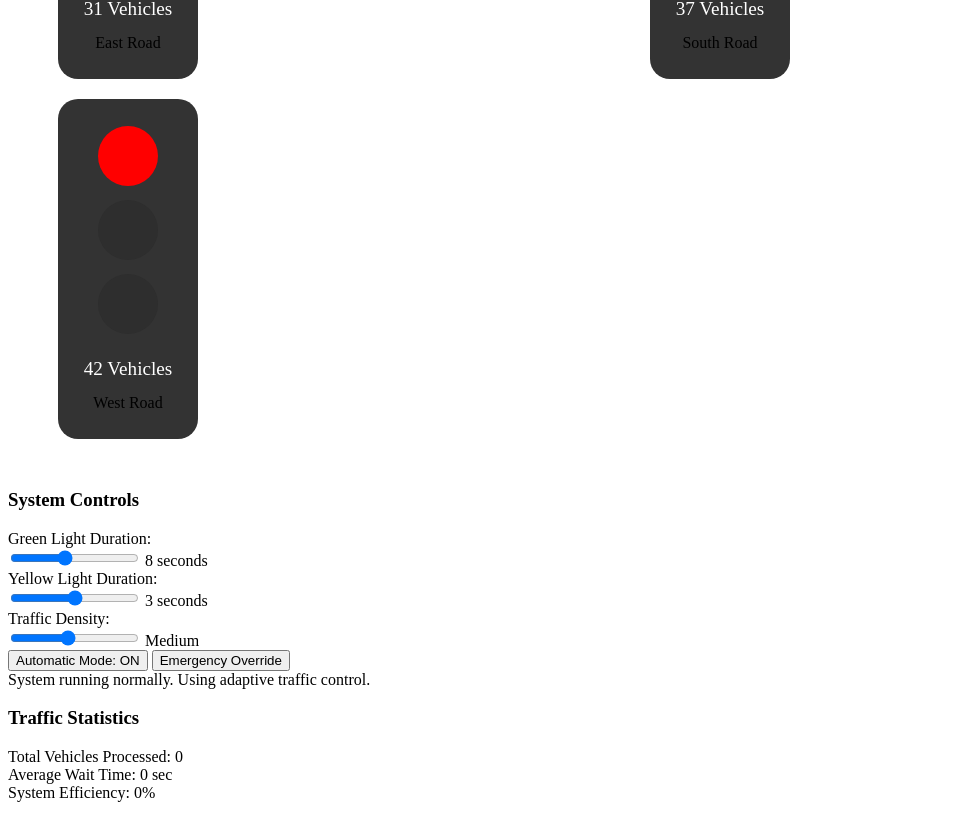
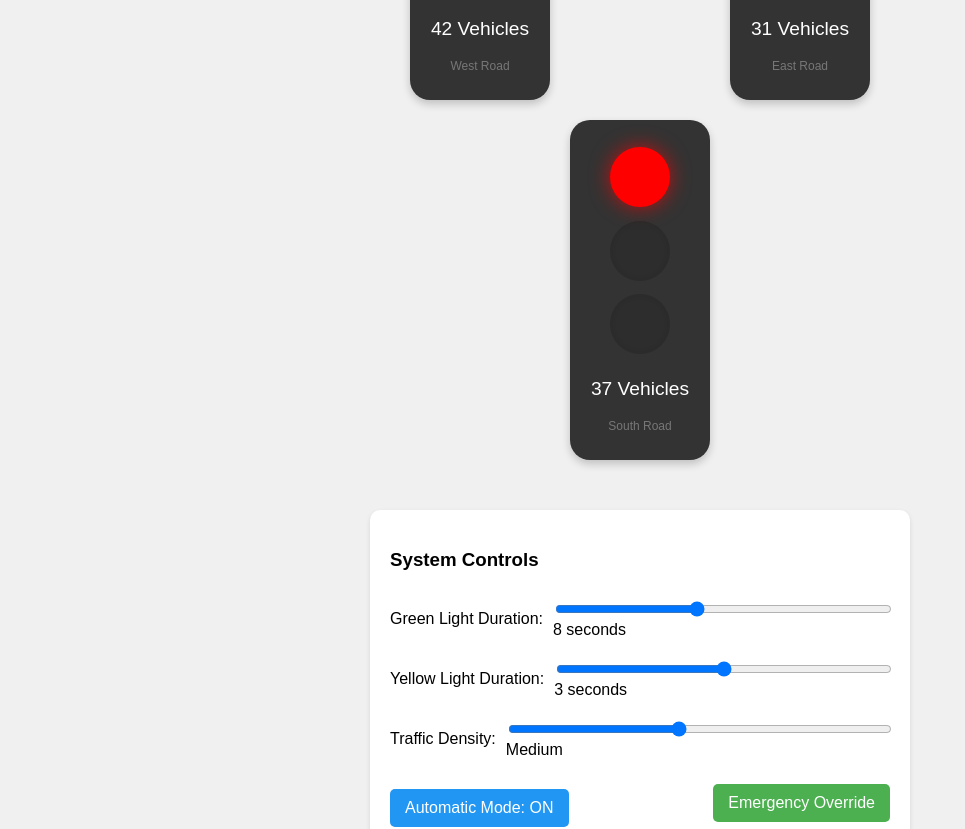
Before and after one commit to saurabh0568/Automatic-Traffic-Signal-Control, a plain HTML site: page index.html in a window 1280 px wide. Shown: the part 718-1547 px from the top of the page, without its empty margins (0-965 px from the left). Drawn offline with Linux system fonts and the light colour scheme.

Commit message:
Update styles.css

```diff
--- a/styles.css
+++ b/styles.css
@@ -1,9 +1,34 @@
+body {
+    font-family: 'Arial', sans-serif;
+    background-color: #f0f0f0;
+    margin: 0;
+    padding: 20px;
+    display: flex;
+    flex-direction: column;
+    align-items: center;
+}
+
+h2 {
+    color: #333;
+    margin-bottom: 30px;
+}
+
 .crossroad {
+    position: relative;
     display: grid;
-    grid-template-columns: 1fr 1fr;
+    grid-template-areas:
+        ". signal1 ."
+        "signal4 cross signal2"
+        ". signal3 .";
     gap: 20px;
-    margin: 50px;
+    margin: 20px;
 }
+
+#signal1 { grid-area: signal1; }
+#signal2 { grid-area: signal2; }
+#signal3 { grid-area: signal3; }
+#signal4 { grid-area: signal4; }
+
 .signal {
     width: 100px;
     height: 300px;
@@ -14,7 +39,9 @@
     flex-direction: column;
     align-items: center;
     justify-content: space-around;
+    box-shadow: 0 4px 8px rgba(0, 0, 0, 0.2);
 }
+
 .light {
     width: 60px;
     height: 60px;
@@ -22,12 +49,118 @@
     background-color: #222;
     opacity: 0.3;
     transition: opacity 0.5s;
+    box-shadow: inset 0 0 10px rgba(0, 0, 0, 0.5);
 }
-.red.active { background-color: red; opacity: 1; }
-.yellow.active { background-color: yellow; opacity: 1; }
-.green.active { background-color: green; opacity: 1; }
+
+.red.active {
+    background-color: red;
+    opacity: 1;
+    box-shadow: 0 0 20px rgba(255, 0, 0, 0.7);
+}
+
+.yellow.active {
+    background-color: yellow;
+    opacity: 1;
+    box-shadow: 0 0 20px rgba(255, 255, 0, 0.7);
+}
+
+.green.active {
+    background-color: green;
+    opacity: 1;
+    box-shadow: 0 0 20px rgba(0, 255, 0, 0.7);
+}
+
 .vehicle-count {
     margin-top: 10px;
     font-size: 1.2em;
     color: white;
 }
+
+.controls {
+    margin-top: 30px;
+    display: flex;
+    flex-direction: column;
+    gap: 10px;
+    background-color: #fff;
+    padding: 20px;
+    border-radius: 10px;
+    box-shadow: 0 2px 5px rgba(0, 0, 0, 0.1);
+    width: 80%;
+    max-width: 500px;
+}
+
+.control-row {
+    display: flex;
+    justify-content: space-between;
+    align-items: center;
+    margin-bottom: 10px;
+}
+
+button {
+    background-color: #4CAF50;
+    color: white;
+    border: none;
+    padding: 10px 15px;
+    border-radius: 5px;
+    cursor: pointer;
+    font-size: 16px;
+    transition: background-color 0.3s;
+}
+
+button:hover {
+    background-color: #45a049;
+}
+
+button:disabled {
+    background-color: #cccccc;
+    cursor: not-allowed;
+}
+
+.slider-container {
+    flex-grow: 1;
+    margin-left: 10px;
+}
+
+.slider {
+    width: 100%;
+}
+
+.system-info {
+    margin-top: 20px;
+    padding: 10px;
+    background-color: #f9f9f9;
+    border-radius: 5px;
+    font-size: 14px;
+    color: #555;
+}
+
+.toggle-button {
+    background-color: #2196F3;
+    margin-top: 10px;
+}
+
+.toggle-button.active {
+    background-color: #f44336;
+}
+
+.stats {
+    margin-top: 20px;
+    width: 80%;
+    max-width: 500px;
+    background-color: #fff;
+    padding: 15px;
+    border-radius: 10px;
+    box-shadow: 0 2px 5px rgba(0, 0, 0, 0.1);
+}
+
+.stat-row {
+    display: flex;
+    justify-content: space-between;
+    margin-bottom: 5px;
+}
+
+.road-info {
+    font-size: 12px;
+    color: #777;
+    margin-top: 5px;
+}
```
